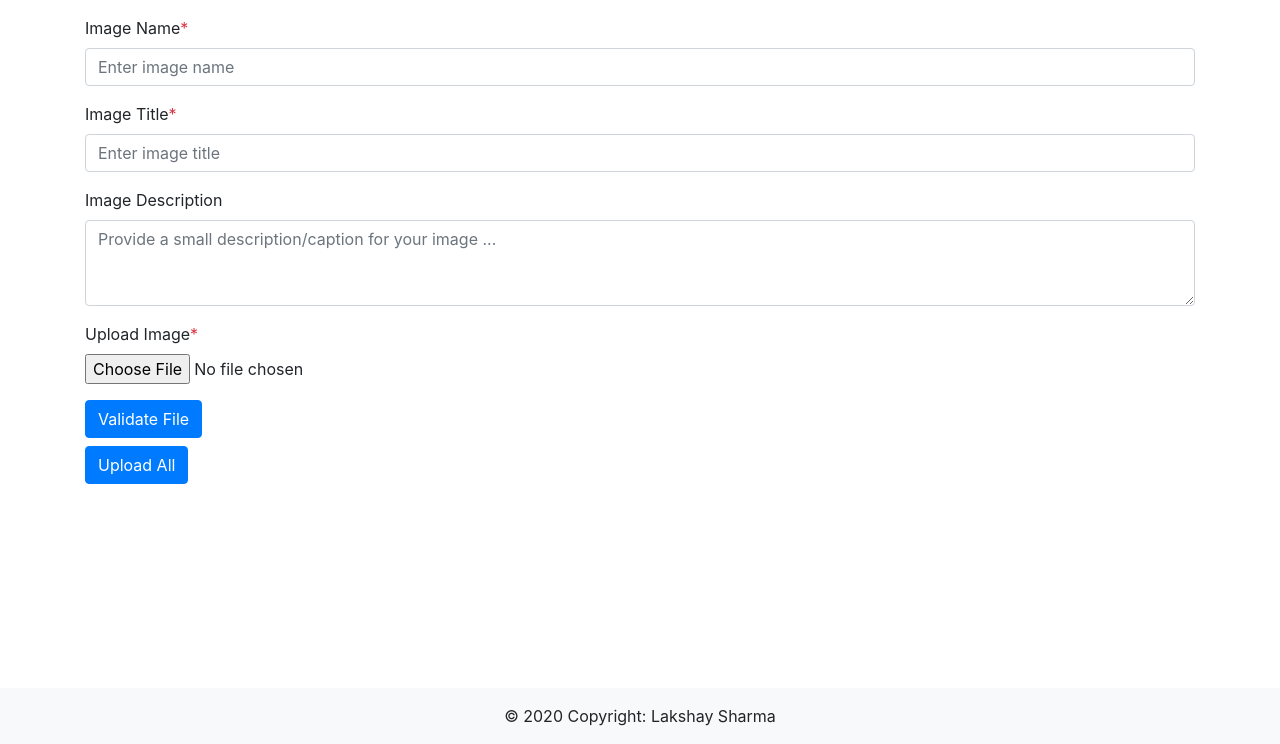
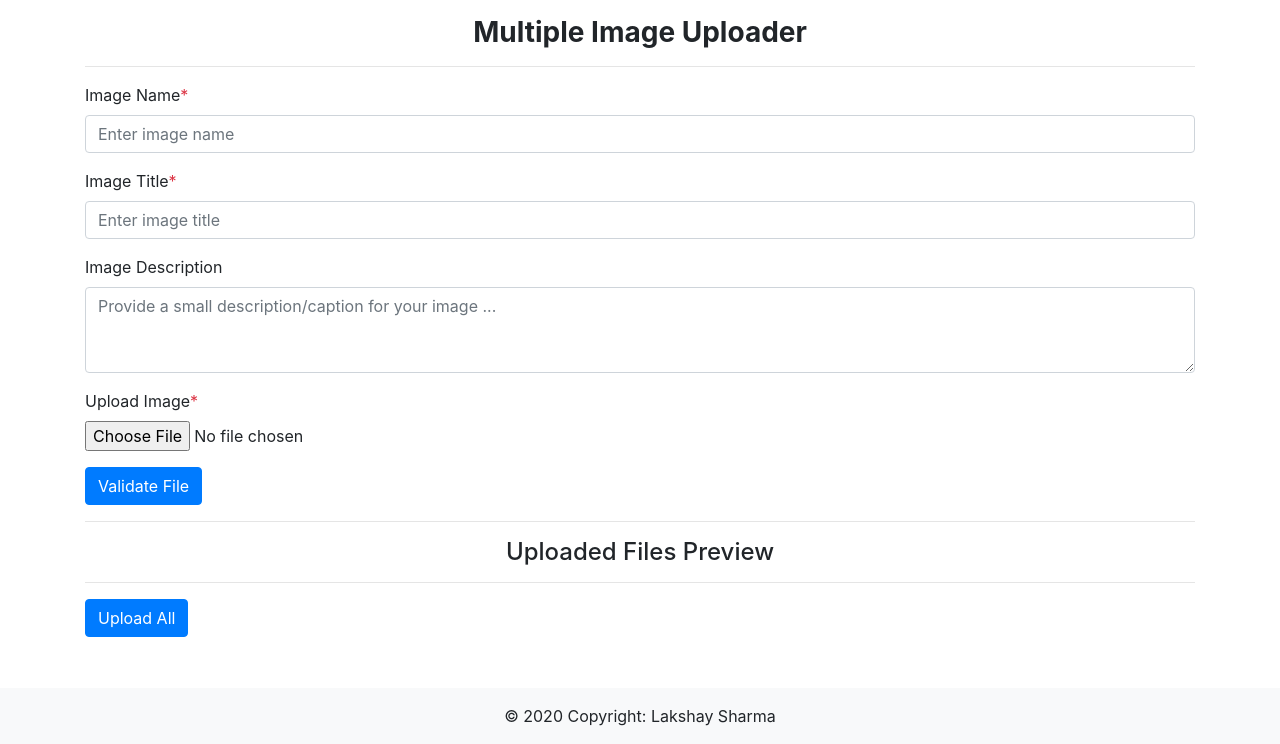
Before and after one commit to lakshay3697/Snap-Hub, a PHP site: page /Pics_Gallore/add_multiple_images.php in a window 1280 px wide. Shown: the part 56-800 px from the top of the page. Run offline with PHP 8.4, Linux system fonts and the light colour scheme; the visitor is signed in with stand-in values (Sample User, id 1); some libraries are stand-ins or nearby versions.

Commit message:
Frontend fixes for multi file uploader + Code cleanup

```diff
--- a/add_multiple_images.php
+++ b/add_multiple_images.php
@@ -10,12 +10,14 @@ if (!isset($_SESSION['user_id'])) {
 
 // ................................
 
-$page = "index";
+$page = "add_multiple_images";
 include_once("header.php");
 
 ?>
 
-<div class="container">
+<div class="container" style="padding-bottom:5em;">
+  <h3 class="text-center"><strong>Multiple Image Uploader</strong></h3>
+  <hr>
   <div class="form-container mb-2">
     <form id="validate_image_form">
       <div class="form-group">
@@ -37,7 +39,10 @@ include_once("header.php");
       <button type="submit" class="btn btn-primary">Validate File</button>
     </form>
   </div>
-  <div id="file_preview_div">
+  <hr>
+  <h4 class="text-center">Uploaded Files Preview</h4>
+  <hr>
+  <div id="file_preview_div" class="mt-2 mb-3">
 
   </div>
   <button id="multi_file_upload" type="button" class="btn btn-primary">Upload All</button>
@@ -52,9 +57,6 @@ include_once("footer.php");
 <script>
   var uploaded_valid_files = [];
 
-  console.log("Here before submit");
-  console.log(uploaded_valid_files);
-
   $('#validate_image_form').submit((e) => {
     var formElement = "#validate_image_form";
 
@@ -63,11 +65,6 @@ include_once("footer.php");
     var image_title = e.currentTarget.img_title.value;
     var image_description = e.currentTarget.img_description.value;
     var uploaded_image = e.currentTarget.img_upload.files[0];
-    // console.log(image_name);
-    // console.log(image_title);
-    // console.log(image_description);
-    // console.log(uploaded_image);
-    // debugger;
 
     var formData = new FormData();
     formData.append('uploaded_image', uploaded_image);
@@ -77,9 +74,6 @@ include_once("footer.php");
     formData.append('image_description', image_description);
 
     $(formElement).find('button[type="submit"]').attr('disabled', 'disabled');
-
-    console.log("Just before ajax");
-    console.log(uploaded_valid_files);
 
     $.ajax({
       type: 'POST',
@@ -107,11 +101,9 @@ include_once("footer.php");
             file_meta['image_title'] = image_title;
             file_meta['image_description'] = image_description;
             file_array['file_meta'] = file_meta;
-            // console.log(file_array);
-            // debugger;
+
             uploaded_valid_files.push(file_array);
-            console.log("In ajax success callback");
-            console.log(uploaded_valid_files);
+
             create_filePreview_list(uploaded_valid_files);
           }, 3000);
         }
@@ -128,66 +120,37 @@ include_once("footer.php");
     if (document.getElementById("file_preview_list")) {
       document.getElementById("file_preview_list").remove();
     }
-    // console.log(uploaded_files_array);
-    // debugger;
+
     var file_list = uploaded_files_array;
-    console.log("Inside this preview section creating function");
-    console.log(file_list);
 
     var list = '';
 
     file_list.map(function(file, index) {
-      list += '<li class="list-group-item">' + file["file"]["name"] + '<button class="remove" id="' + index + '">Remove</button></li>';
+      list += '<li class="list-group-item mb-2">' + file["file"]["name"] + '<span style="float:right;"><button class="remove btn btn-danger" id="' + index + '">Remove</button></span></li>';
     });
-
-    console.log(list);
 
     var child = document.createElement('ul');
     child.className = "list-group";
     child.id = "file_preview_list";
     child.innerHTML = list;
-    // child = child.firstChild;
-
-    console.log("Created element");
-    console.log(child);
 
     document.getElementById('file_preview_div').appendChild(child);
 
-    console.log(uploaded_valid_files);
-
-    // debugger;
   }
 
-  console.log("Here after submit");
-  console.log(uploaded_valid_files);
+  $(document).on('click', '.remove', function() {
 
-  $(document).on('click', '.remove', function() {
-    // console.log(uploaded_valid_files);
-    // debugger;
     var indexRemove = $(this).attr('id'); // $(this) refers to button that was clicked
 
-    console.log("Just before removing file from preview list");
-    console.log(uploaded_valid_files);
-
     uploaded_valid_files.splice(indexRemove, 1);
-
-    console.log("After removing file from preview list");
-    console.log(uploaded_valid_files);
-    // e.preventDefault();
 
     create_filePreview_list(uploaded_valid_files);
   });
 
   $(document).on('click', '#multi_file_upload', function() {
-    console.log("Inside the multi file upload click handler");
-    console.log(uploaded_valid_files);
 
     if(uploaded_valid_files.length>0)
     {
-      // var formElement = "#add_image_form";
-
-      // e.preventDefault();
-
       var formData = new FormData();
 
       var file_meta_json = {};
@@ -198,26 +161,9 @@ include_once("footer.php");
         formData.append(key, file_info['file']);
         file_meta_json[key] = file_info['file_meta'];
       });
-      // var image_name = e.currentTarget.img_name.value;
-      // var image_title = e.currentTarget.img_title.value;
-      // var image_description = e.currentTarget.img_description.value;
-      // var uploaded_image = e.currentTarget.img_upload.files[0];
-
-      // console.log(formData);
-      // console.log(file_meta_json);
 
       formData.append("files_meta",JSON.stringify(file_meta_json));
       formData.append("type","multi_file_upload");
-
-      // debugger;
-
-      // formData.append('uploaded_image', uploaded_image);
-      // formData.append('type', 'add_images');
-      // formData.append('image_name', image_name);
-      // formData.append('image_title', image_title);
-      // formData.append('image_description', image_description);
-
-      // $(formElement).find('button[type="submit"]').attr('disabled', 'disabled');
 
       $.ajax({
       type: 'POST',
@@ -230,12 +176,9 @@ include_once("footer.php");
       success: function(data) {
 
           if (data.STATUS == 'error') {
-          // $(formElement).find('button[type="submit"]').removeAttr('disabled');
           toastr.error(data.message,"Multiple Images Upload Module Error!");
           } else {
           toastr.success(data.message,"Multiple Images Upload Module Success!");
-          // $('#add_image_form').trigger("reset");
-          // $(formElement).find('button[type="submit"]').removeAttr('disabled');
           }
 
       },
@@ -245,7 +188,6 @@ include_once("footer.php");
 
       return false;
     }
-    // debugger;
 
   });
 
--- a/add_multiple_images_handler.php
+++ b/add_multiple_images_handler.php
@@ -98,9 +98,6 @@ if ($_POST['type'] == "validate_image") {
 }
 
 if ($_POST['type'] == "multi_file_upload") {
-    // echo '<pre>';
-    // print_r($_POST);
-    // print_r($_FILES);
 
     // Since the files and data coming from multiple file uploader is valid (Validated in step 1 so now i will simply upload files and then make insertions)
 
```
Also changed, not shown: add-images.php (+8 -7 lines).
